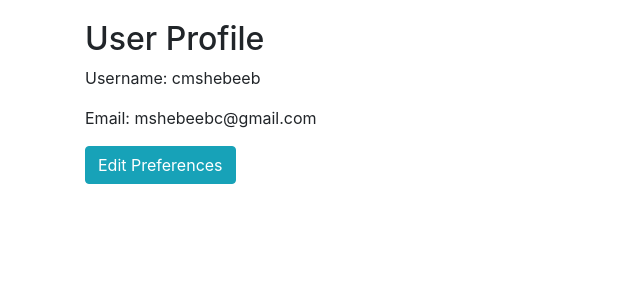
After one commit to cmshebeeb/NewsHub, a Django app: page /profile/ in a window 1280 px wide. The commit adds this page. Shown: the top 300 px of the page, without its empty margins (0-640 px from the left). Run offline with Django 5.2, Linux system fonts and the light colour scheme; a user stored in the database is signed in; some libraries are stand-ins or nearby versions.

Commit message:
Updated Logout issue

```diff
--- a/news/templates/news/index.html
+++ b/news/templates/news/index.html
@@ -15,8 +15,12 @@
         <!-- Navigation Links -->
         <nav class="mb-4">
             {% if user.is_authenticated %}
+                <a href="{% url 'profile' %}" class="btn btn-primary">Profile</a>
                 <a href="{% url 'preferences' %}" class="btn btn-info">Preferences</a>
-                <a href="{% url 'logout' %}" class="btn btn-secondary">Logout</a>
+                <form method="post" action="{% url 'logout' %}">
+                    {% csrf_token %}
+                    <button type="submit" class="btn btn-secondary">Logout</button>
+                </form>
             {% else %}
                 <a href="{% url 'register' %}" class="btn btn-success">Register</a>
                 <a href="{% url 'login' %}" class="btn btn-primary">Login</a>
--- /dev/null
+++ b/news/templates/news/profile.html
@@ -0,0 +1,16 @@
+<!DOCTYPE html>
+<html>
+<head>
+    <title>User Profile</title>
+    <link rel="stylesheet" href="{% load static %}{% static 'news/styles.css' %}">
+    <link rel="stylesheet" href="https://maxcdn.bootstrapcdn.com/bootstrap/4.5.2/css/bootstrap.min.css">
+</head>
+<body>
+    <div class="container">
+        <h2>User Profile</h2>
+        <p>Username: {{ user.username }}</p>
+        <p>Email: {{ user.email }}</p>
+        <a href="{% url 'preferences' %}" class="btn btn-info">Edit Preferences</a>
+    </div>
+</body>
+</html>
--- a/news/urls.py
+++ b/news/urls.py
@@ -1,10 +1,12 @@
 from django.urls import path
 from . import views
+from django.contrib.auth.views import LogoutView
 
 urlpatterns = [
     path('', views.index, name='index'),
     path('register/', views.register, name='register'),
     path('login/', views.login_view, name='login'),
     path('preferences/', views.preferences, name='preferences'),
-    path('logout/', views.logout_view, name='logout'),
+    path('profile/', views.profile, name='profile'),
+    path('logout/', LogoutView.as_view(), name='logout'),
 ]
--- a/news/views.py
+++ b/news/views.py
@@ -20,6 +20,7 @@ from django.contrib.auth.forms import AuthenticationForm
 from .forms import UserRegisterForm
 from .models import Article
 from django.contrib.auth.decorators import login_required
+
 from .forms import UserPreferencesForm
 from .models import UserPreferences
 
@@ -85,3 +86,8 @@ def index(request):
 def logout_view(request):
     logout(request)
     return redirect('index')
+
+
+@login_required
+def profile(request):
+    return render(request, 'news/profile.html')
```
Also changed, not shown: db.sqlite3.
